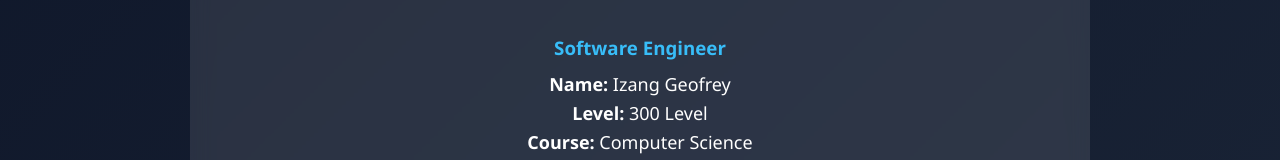
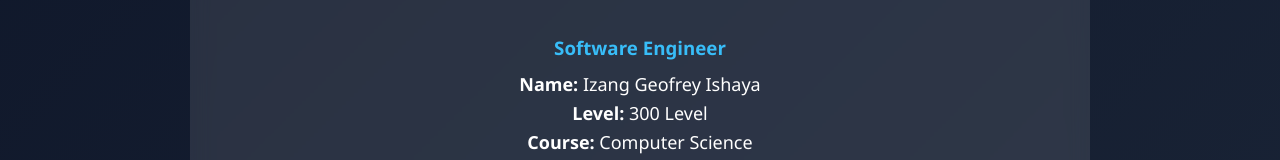
Before and after one commit to akathon/teamplasu, a plain HTML site: page roles.html in a window 1280 px wide. Shown: the part 326-486 px from the top of the page. Drawn offline with Linux system fonts and the light colour scheme.

Commit message:
Update roles.html

```diff
--- a/roles.html
+++ b/roles.html
@@ -39,7 +39,7 @@
                         </div>
                         <div class="card-info">
                             <h3>Software Engineer</h3>
-                            <p><strong>Name:</strong> Izang Geofrey</p>
+                            <p><strong>Name:</strong> Izang Geofrey Ishaya</p>
                             <p><strong>Level:</strong> 300 Level</p>
                             <p><strong>Course:</strong> Computer Science</p>
                             <p><strong>Institution:</strong> Plateau State University Bokkos</p>
```
